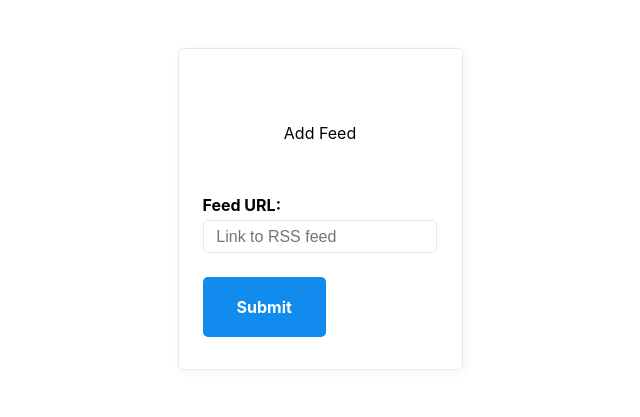
After one commit to theandrew168/bloggulus, a Django app: page /add in a window 1280 px wide. The commit adds this page. Shown: the top 417 px of the page, without its empty margins (320-960 px from the left). Run offline with Django 3.2, Linux system fonts and the light colour scheme.

Commit message:
Impl rough Feed adding and rough style

```diff
--- a/bloggulus/feeds/models.py
+++ b/bloggulus/feeds/models.py
@@ -9,9 +9,15 @@ class Feed(models.Model):
     author = models.CharField(max_length=200)
     updated = models.DateTimeField()
 
+    def __str__(self):
+        return self.title
+
 
 class Post(models.Model):
     feed = models.ForeignKey(Feed, on_delete=models.CASCADE)
     title = models.CharField(max_length=200)
     url = models.URLField()
     updated = models.DateTimeField()
+
+    def __str__(self):
+        return self.title
--- /dev/null
+++ b/bloggulus/feeds/templates/feeds/add.html
@@ -0,0 +1,26 @@
+<!DOCTYPE html>
+<html>
+
+<head>
+	{% load static %}
+	<link rel="stylesheet" type="text/css" href="{% static 'feeds/minireset.css' %}" />
+	<link rel="stylesheet" type="text/css" href="{% static 'feeds/mvp.css' %}" />
+</head>
+
+<body>
+<main>
+	<section>
+		<form action="{% url 'feeds:process' %}" method="post">
+			{% csrf_token %}
+			<header>
+				<h2>Add Feed</h2>
+			</header>
+			<label for="feed_url">Feed URL:</label>
+			<input type="text" id="feed_url" name="feed_url" placeholder="Link to RSS feed" />
+			<button type="submit">Submit</button>
+		</form>
+	</section>
+</main>
+</body>
+
+</html>
--- a/bloggulus/feeds/urls.py
+++ b/bloggulus/feeds/urls.py
@@ -5,4 +5,6 @@ from . import views
 app_name = 'feeds'
 urlpatterns = [
     path('', views.IndexView.as_view(), name='index'),
+    path('add', views.AddView.as_view(), name='add'),
+    path('process/', views.process, name='process'),
 ]
--- a/bloggulus/feeds/views.py
+++ b/bloggulus/feeds/views.py
@@ -1,6 +1,9 @@
+from django.http import HttpResponseRedirect
+from django.urls import reverse
 from django.views import generic
+import feedparser
 
-from .models import Post
+from .models import Feed, Post
 
 
 class IndexView(generic.ListView):
@@ -9,3 +12,39 @@ class IndexView(generic.ListView):
 
     def get_queryset(self):
         return Post.objects.order_by('-updated')[:10]
+
+
+class AddView(generic.TemplateView):
+    template_name = 'feeds/add.html'
+
+
+def process(request):
+    url = request.POST['feed_url']
+
+    d = feedparser.parse(url)
+    feed = d['feed']
+    posts = d['entries']
+
+    title = feed['title']
+    author = feed['author']
+    updated = feed['updated']
+
+    try:
+        existing = Feed.objects.get(url=url)
+    except Feed.DoesNotExist:
+        pass
+    else:
+        print('skipping existing feed!')
+        return HttpResponseRedirect(reverse('feeds:index'))
+
+    f = Feed(title=title, url=url, author=author, updated=updated)
+    f.save()
+
+    for post in posts:
+        title = post['title']
+        url = post['link']
+        updated = post['updated']
+        p = Post(feed=f, title=title, url=url, updated=updated)
+        p.save()
+
+    return HttpResponseRedirect(reverse('feeds:index'))
```
Also changed, not shown: bloggulus/feeds/templates/feeds/index.html (+6 -4 lines).
